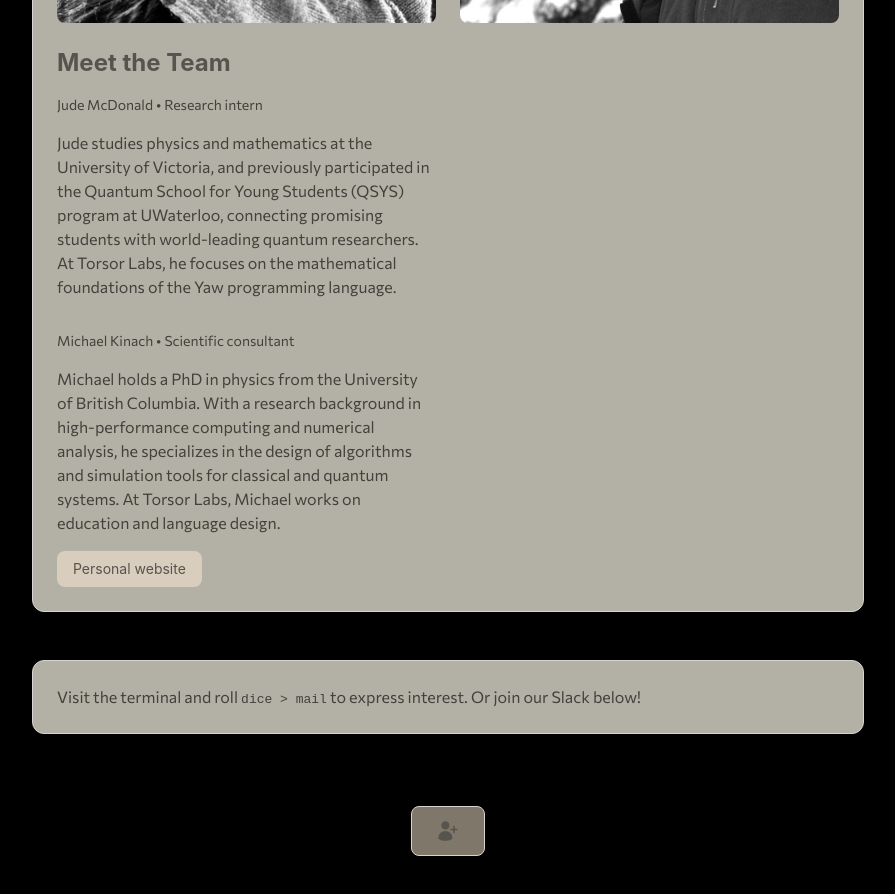
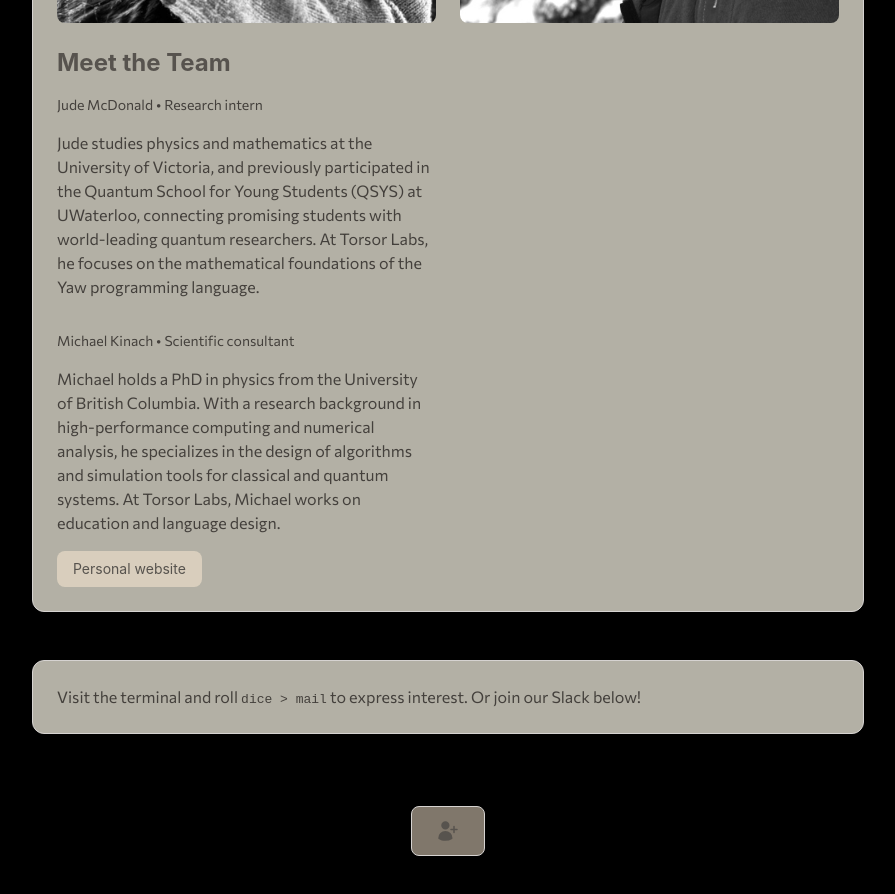
Before and after one commit to torsor-io/torsor-io, a React (Create React App) app: page /#/team in a window 1280 px wide. Shown: the part 1000-1894 px from the top of the page, without its empty margins (192-1087 px from the left). Built offline with nearby package versions, Linux system fonts and the light colour scheme; the HTML template or start-up script is replaced by a standard one.

Commit message:
Update index.js

```diff
--- a/src/components/TeamPage/index.js
+++ b/src/components/TeamPage/index.js
@@ -121,7 +121,7 @@ const TeamPage = ({ isDark, setIsDark, waveState, setWaveState }) => {
           Jude McDonald • Research intern
                   </p>
                   <p className={`${subtleText}`}>
-          Jude studies physics and mathematics at the University of Victoria, and previously participated in the Quantum School for Young Students (QSYS) program at UWaterloo, connecting promising students with world-leading quantum researchers. At Torsor Labs, he focuses on the mathematical foundations of the Yaw programming language.
+          Jude studies physics and mathematics at the University of Victoria, and previously participated in the Quantum School for Young Students (QSYS) at UWaterloo, connecting promising students with world-leading quantum researchers. At Torsor Labs, he focuses on the mathematical foundations of the Yaw programming language.
                   </p>
                   <div className="flex space-x-4">
 
```
